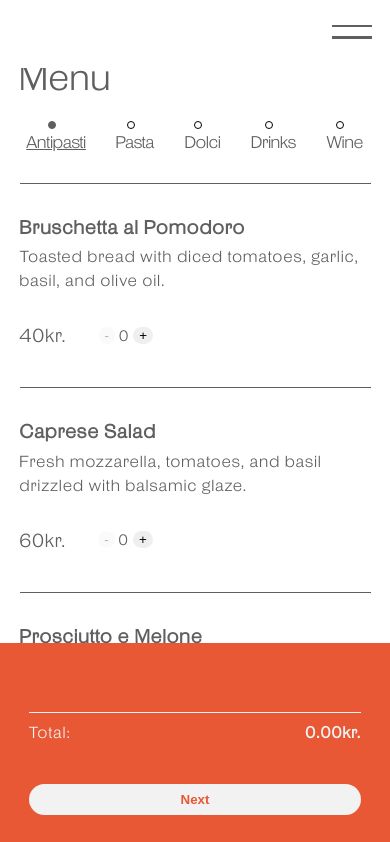
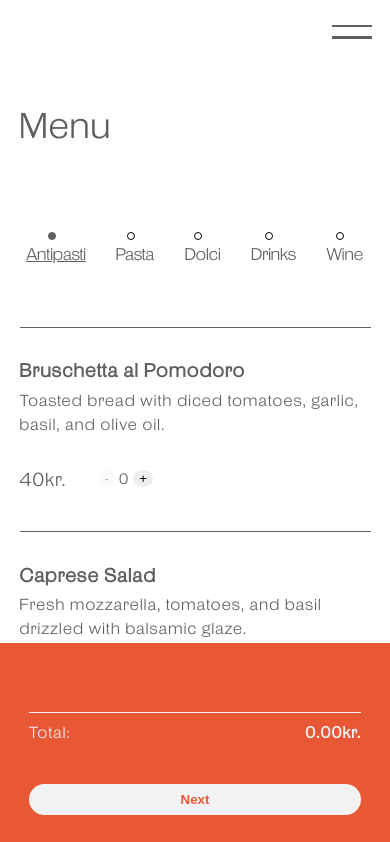
Before and after one commit to ozolinala/capanna74, a Next.js app: page /takeaway in a window 390 px wide. Shown: the top 842 px of the page. Built offline with nearby package versions, Linux system fonts and the light colour scheme.

Commit message:
made takeaway nav sticky, fixed landing page responsiveness

```diff
--- a/src/styles/TakeawayMenu.module.css
+++ b/src/styles/TakeawayMenu.module.css
@@ -48,6 +48,12 @@
   display: flex;
   gap: 3rem;
   color: var(--grey);
+  position: sticky;
+  top: 0;
+  z-index: 100;
+  background-color: #ffffff;
+  padding-top: 2rem;
+  padding-bottom: 2rem;
 }
 
 .takeawayLeft {
@@ -231,6 +237,6 @@
   }
 
   .takeawayLeft h2 {
-    margin: 0;
+    margin-top: 3rem;
   }
 }
```
Also changed, not shown: src/styles/LandingGrid.module.css (+7 -1 lines), src/styles/Menu.module.css (+6 -1 lines).
